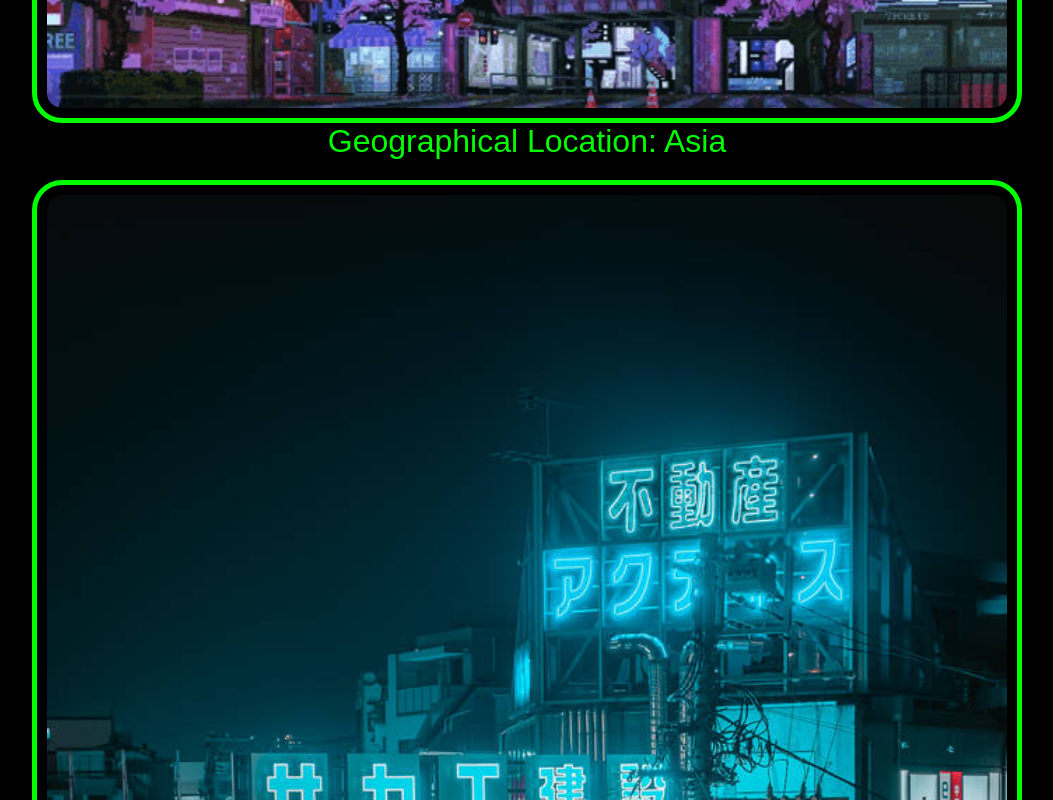
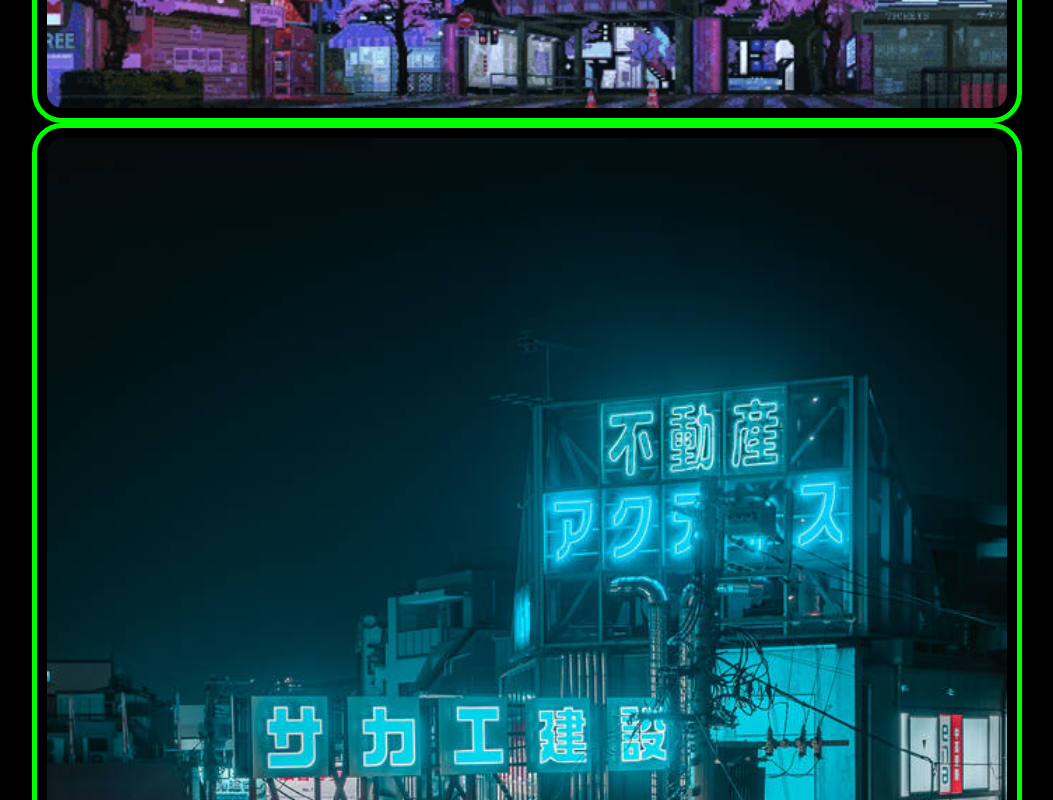
Before and after one commit to kumarannathan/-starter_html, a plain HTML site: page index.html in a window 1280 px wide. Shown: the part 600-1400 px from the top of the page, without its empty margins (113-1166 px from the left). Drawn offline with Linux system fonts and the light colour scheme.

Commit message:
Update index.html

```diff
--- a/index.html
+++ b/index.html
@@ -23,14 +23,14 @@
         </ul>
     </nav>
 
-<main id="main">
+<main>
     <div>
         <h2>Tokyo</h2>
 <img src="images/tokyopink.gif" width="400" alt="Tokyo Night ">
 
+<img src="images/tokyonight.jpeg" width="400" alt="Tokyo @ Night">
+<p>Geographical Location: Asia</p>
 
-<h3>Geographical Location: Asia</h3>
-<img src="images/tokyonight.jpeg" width="400" alt="Tokyo Night JPG">
 <p>Tokyo, originally named Edo, emerged in 1603 as a fishing village. It quickly gained political power after a Shogunate, or dictatorship, took control of the area. Today Tokyo and its immediate surroundings are home to the most populated metropolitan area, with a staggering 37 million people residing in the region. Tokyo is also home to the largest urban economy in the world, and leads Japan in business and industrial economies. </p>
 <p>Tokyo is home to 23 special wards - areas like municipalities.These areas have increased monetary control over their immediate areas, with political powers such as their own mayor and assembly. Being the cultural, political, and business center of Japan, Tokyo is also home to a great public transport system. The city has two of its own commercial airports, as well as a super-express railway. </p>
 
@@ -58,7 +58,7 @@
 
 
         <!-- Kumaran Nathan -->
-</main>
+
 
 
         <div>
@@ -249,6 +249,6 @@
 
         </div>
 
-
+    </main>
 </body>
 </html>
```
